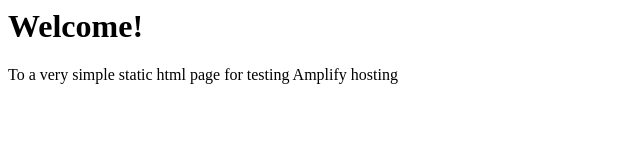
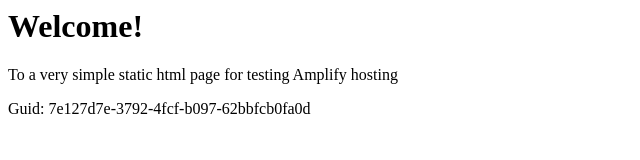
Before and after one commit to aws-aemilia-hkg/Github-PR-Commit-Integration-Test-DoNotTouch-GithubWebhookPreviewCanaryTest-v1-prod-ap-east-1, a website: page src/index.html in a window 1280 px wide. Shown: the whole page, without its empty margins (0-640 px from the left). Drawn offline with Linux system fonts and the light colour scheme.

Commit message:
commit from integ tests

```diff
--- a/src/index.html
+++ b/src/index.html
@@ -1,3 +1,5 @@
+
+
 <html lang="en">
 
 <head>
@@ -10,6 +12,6 @@
 <body>
     <h1>Welcome!</h1>
     <p>To a very simple static html page for testing Amplify hosting</p>
-</body>
+    <p>Guid: 7e127d7e-3792-4fcf-b097-62bbfcb0fa0d</p></body>
 
 </html>
```
